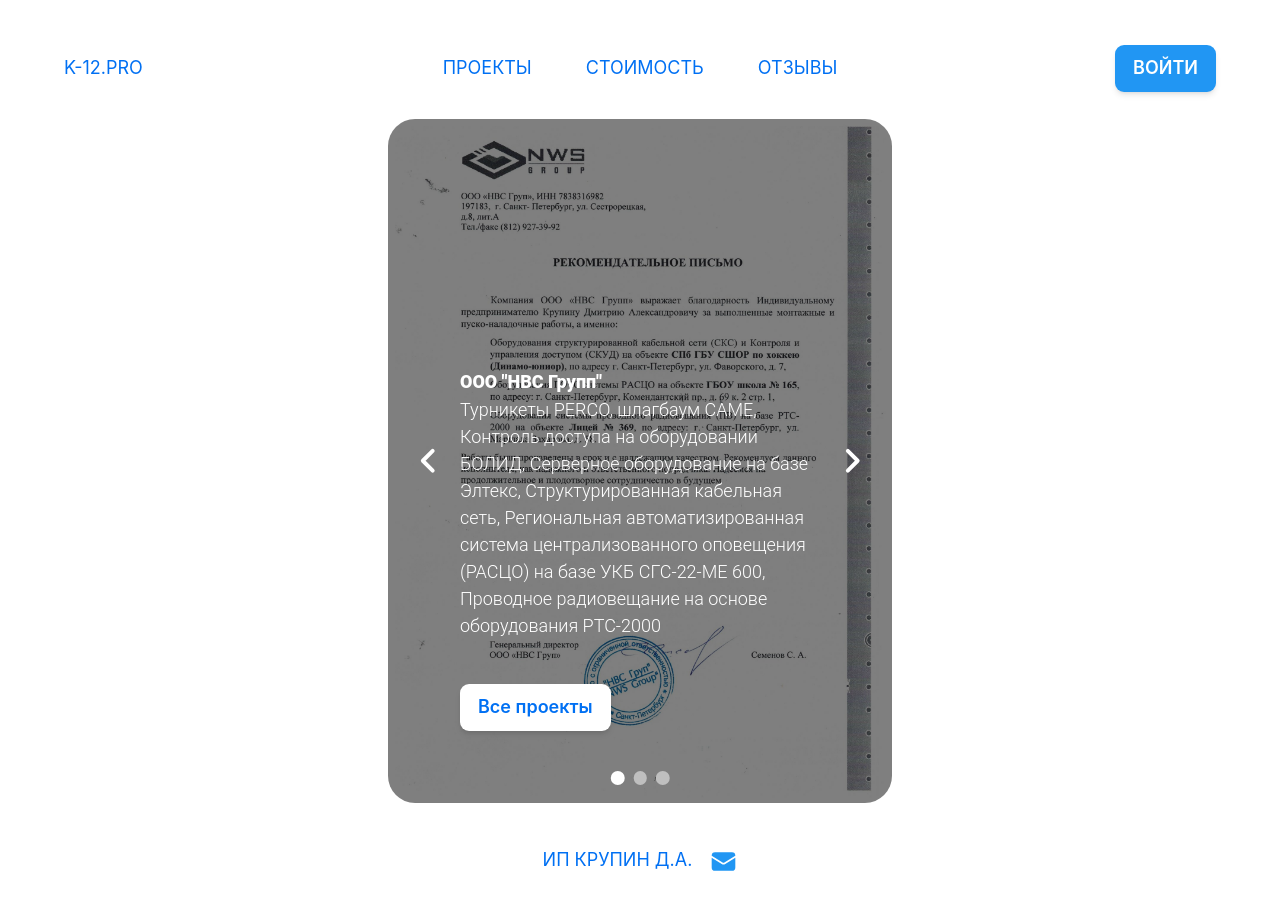
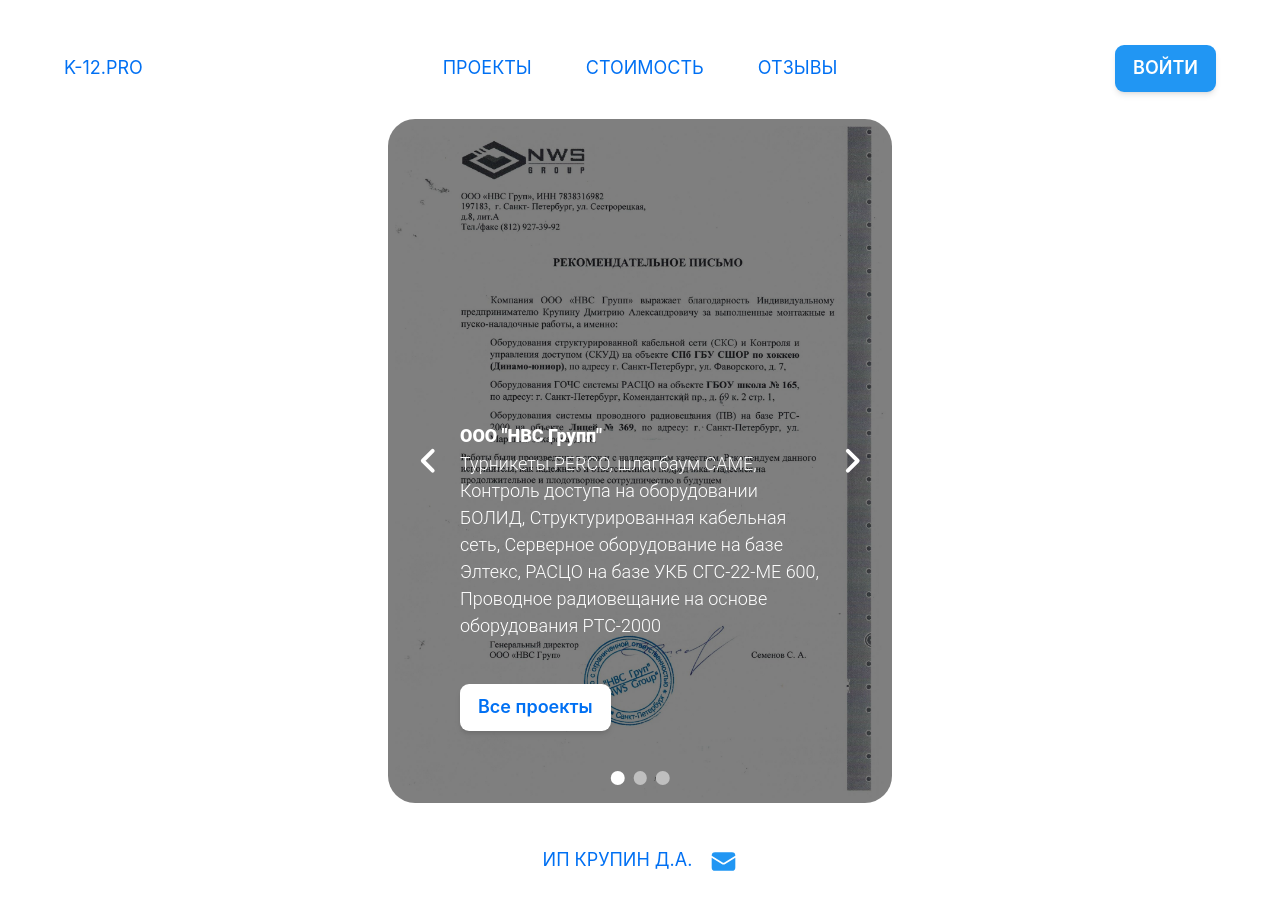
Before and after one commit to dmitriKrupin/oMyReact, a Next.js app: page /reviews in a window 1280 px wide. Shown: the top 910 px of the page. Built offline with nearby package versions, Linux system fonts and the light colour scheme.

Commit message:
Text of first review have been updated.

```diff
--- a/src/components/carousel.tsx
+++ b/src/components/carousel.tsx
@@ -1,4 +1,4 @@
-import {Carousel, Typography} from '@material-tailwind/react';
+import { Carousel, Typography } from '@material-tailwind/react';
 import Image from 'next/image';
 import Img01 from '@/assets/reviews/image-01.jpg';
 import Img02 from '@/assets/reviews/image-02.jpg';
@@ -9,24 +9,23 @@ const reviews = [
     {
         name: 'ООО "НВС Групп"',
         description: 'Турникеты PERCO, шлагбаум CAME, Контроль доступа на оборудовании БОЛИД, ' +
-            'Серверное оборудование на базе Элтекс, Структурированная кабельная сеть, ' +
-            'Региональная автоматизированная система централизованного оповещения (РАСЦО) ' +
-            'на базе УКБ СГС-22-МЕ 600, Проводное радиовещание на основе оборудования РТС-2000',
-        image: {Img01}.Img01,
+            'Структурированная кабельная сеть, Серверное оборудование на базе Элтекс, ' +
+            'РАСЦО на базе УКБ СГС-22-МЕ 600, Проводное радиовещание на основе оборудования РТС-2000',
+        image: { Img01 }.Img01,
         alt: 'НВС Групп. Отзыв о выполненных работах.'
     },
     {
         name: 'ООО "Мы рядом"',
         description: 'Серверное оборудование на базе MikroTik, Cтруктурированная кабельная сеть, ' +
             'Цифровое и аналоговое видеонаблюдение на базе оборудования Dahua Technology и RVI',
-        image: {Img02}.Img02,
+        image: { Img02 }.Img02,
         alt: 'Мы рядом. Отзыв о выполненных работах.'
     },
     {
         name: 'ООО "ВИД Покупай"',
         description: 'Серверное оборудование на базе ZyXEL, Cтруктурированная кабельная сеть, ' +
             'Цифровое и аналоговое видеонаблюдение на базе оборудования Dahua Technology и RVI',
-        image: {Img03}.Img03,
+        image: { Img03 }.Img03,
         alt: 'ВИД Покупай. Отзыв о выполненных работах.'
     },
 ]
```
